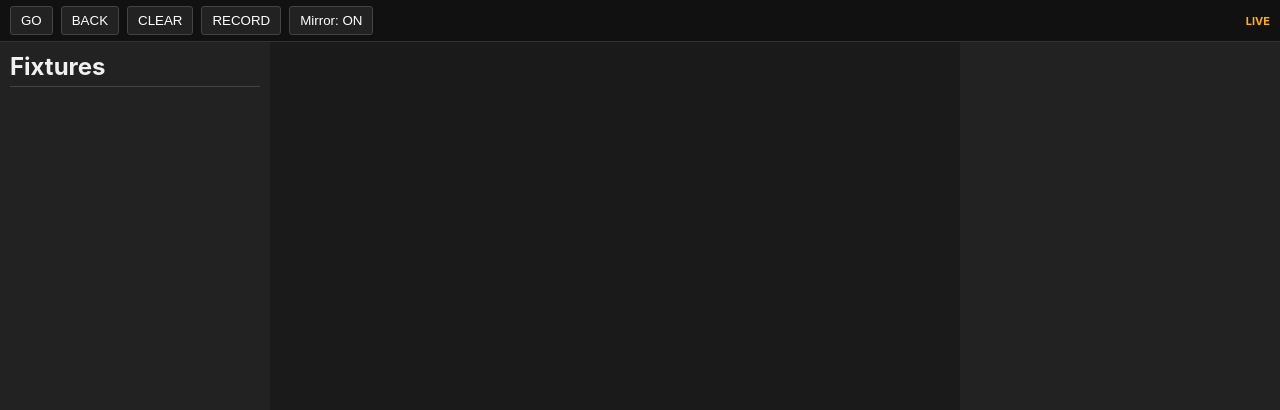
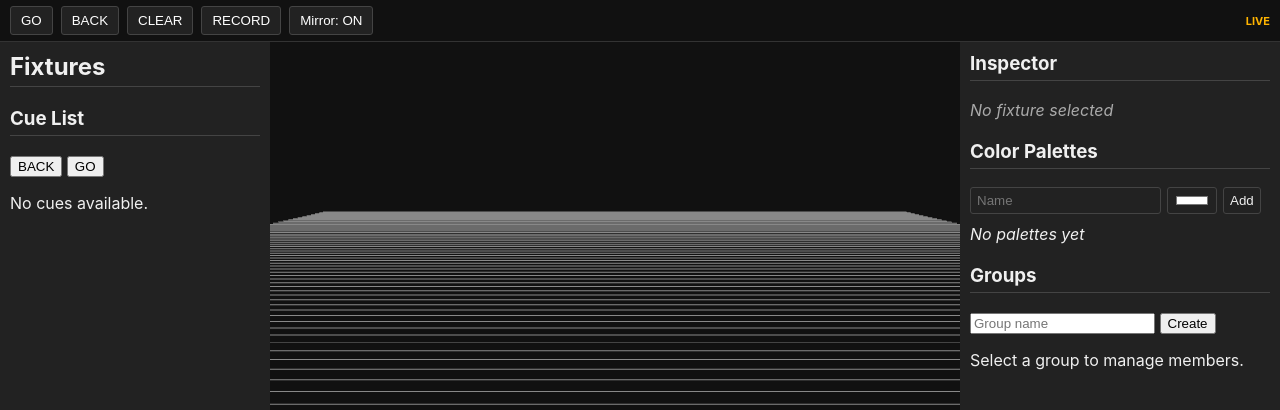
Before and after one commit to Sadonnodas/Glaed, a website: page Glaed/index.html in a window 1280 px wide. Shown: the top 410 px of the page. Drawn offline with nearby package versions, Linux system fonts and the light colour scheme.

Commit message:
Fix missing PaletteManager script include

```diff
--- a/Glaed/index.html
+++ b/Glaed/index.html
@@ -214,6 +214,7 @@
     <script src="engine/CueList.js"></script>
     <script src="engine/MirrorSystem.js"></script>
     <script src="engine/GroupManager.js"></script>
+    <script src="engine/PaletteManager.js"></script>
     <script src="engine/StageEngine.js"></script>
 
     <!-- Fixtures -->
```
